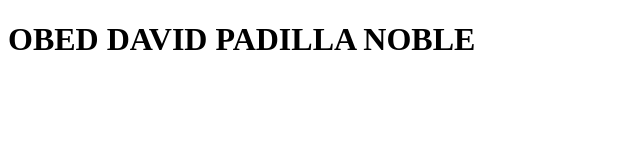
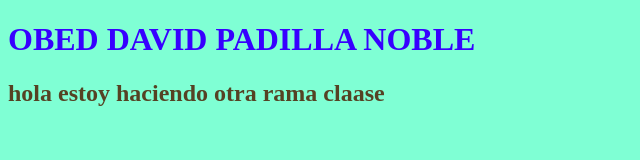
Before and after one commit to DavidPadilla22/Proyecto, a plain HTML site: page index.html in a window 1280 px wide. Shown: the whole page, without its empty margins (0-640 px from the left). Drawn offline with Linux system fonts and the light colour scheme.

Commit message:
Nuevos commitr desd enuav rama

```diff
--- a/index.html
+++ b/index.html
@@ -4,8 +4,10 @@
     <meta charset="UTF-8">
     <meta name="viewport" content="width=device-width, initial-scale=1.0">
     <title>Document</title>
+    <link rel="stylesheet" href="style.css">
 </head>
 <body>
     <h1>OBED DAVID PADILLA NOBLE</h1>
+    <h2>hola estoy haciendo otra rama claase</h2>
 </body>
 </html>
--- /dev/null
+++ b/style.css
@@ -0,0 +1,11 @@
+body {
+    background-color: aquamarine;
+}
+
+h1 {
+color:rgb(55, 0, 255);
+}
+
+h2 {
+color: rgb(85, 66, 35);
+}
```
